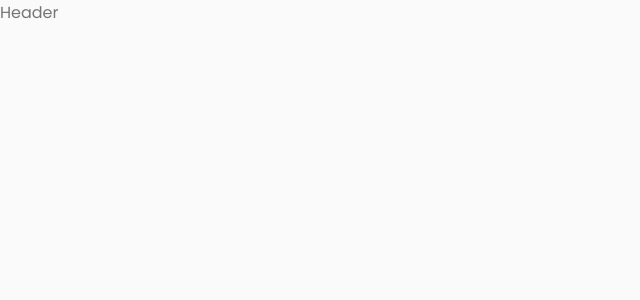
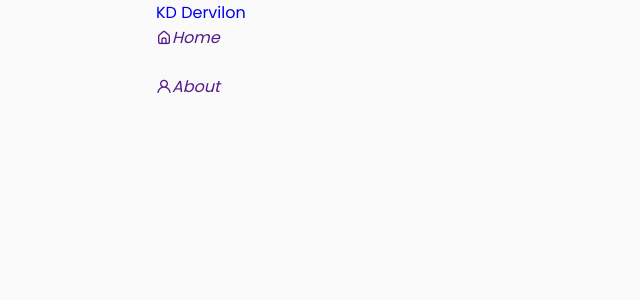
Before and after one commit to KD-Kongo-Dervilon/Portfolio-Product-Owner, a React (Create React App) app in the folder portfolio-product-owner/: page / in a window 1280 px wide. Shown: the top 300 px of the page, without its empty margins (0-640 px from the left). Built offline with nearby package versions, Linux system fonts and the light colour scheme.

Commit message:
importation de logo

```diff
--- a/portfolio-product-owner/src/components/header/Header.jsx
+++ b/portfolio-product-owner/src/components/header/Header.jsx
@@ -3,9 +3,42 @@ import "./header.css";
 
 const Header = () => {
     return (
-        <div>
-            Header
-        </div>
+        <header className="header">
+            <nav className='"nav container'>
+                <a href="index.html" className="nav__logo">KD Dervilon</a>
+
+                <div className="nav__menu">
+                    <ul className="nav__list grid">
+                        <li className="nav__item">
+                            <a href="" className="nav__link">
+                                <i className="uil uil-estate nav-icon">Home</i>
+                            </a>
+                        </li>
+                        <li className="nav__item">
+                            <a href="" className="nav__link">
+                                <i className="uil uil-user nav-icon">About</i>
+                            </a>
+                        </li>
+                        <li className="nav__item">
+                            <a href="" className="nav__link">
+                                <i className="uil uil- nav-icon"></i>
+                            </a>
+                        </li>
+                        <li className="nav__item">
+                            <a href="" className="nav__link">
+                                <i className="uil uil- nav-icon"></i>
+                            </a>
+                        </li>
+                        <li className="nav__item">
+                            <a href="" className="nav__link">
+                                <i className="uil uil- nav-icon"></i>
+                            </a>
+                        </li>
+                    </ul>
+
+                </div>
+            </nav>
+        </header>
     )
 }
 
```
Also changed, not shown: portfolio-product-owner/src/assets/Logo.svg (added), 1 other file (tests, documents, lock files or other folders).
